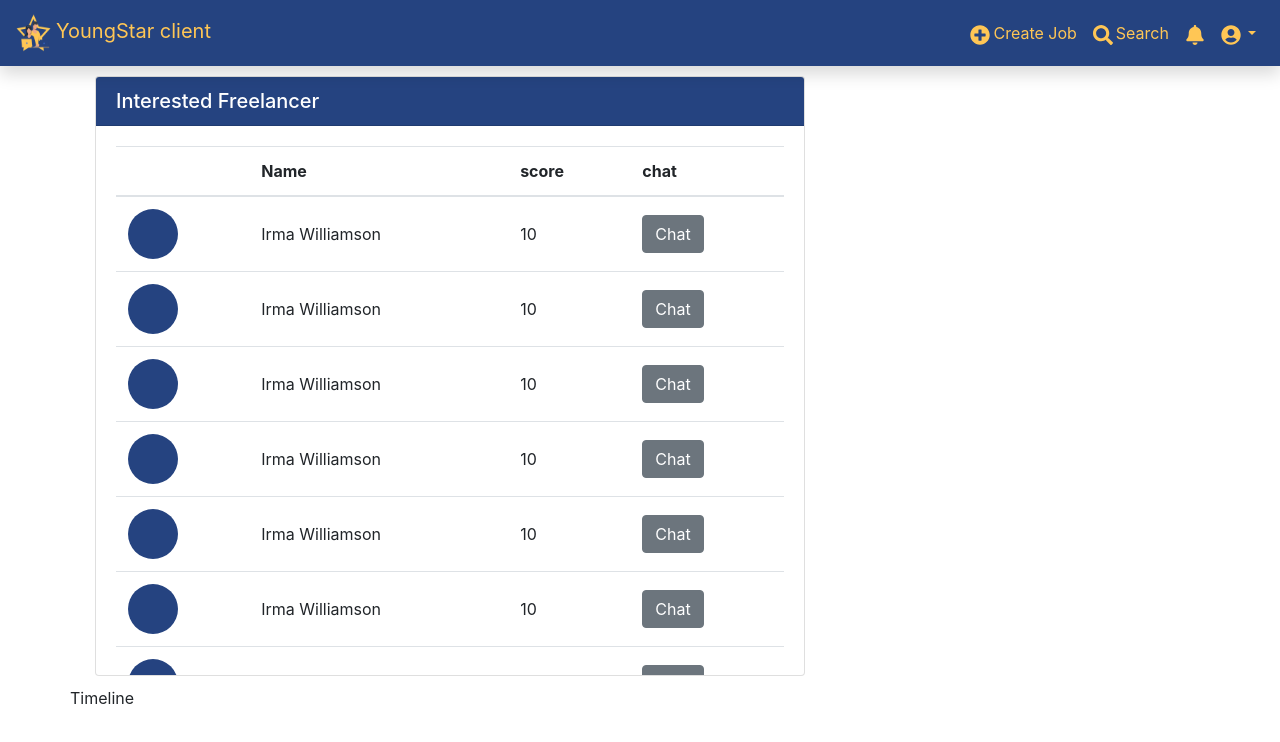
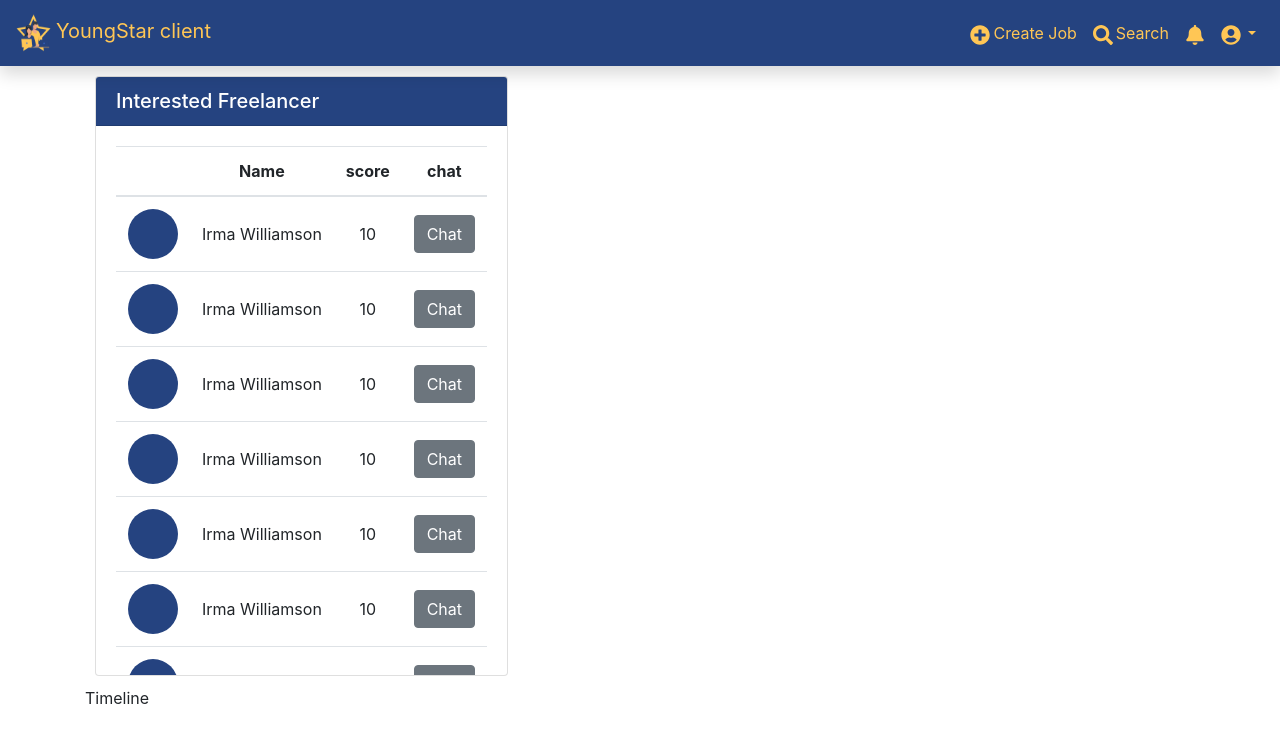
Before and after one commit to 2110423-2019-2/sec2_ShibaInu_front_end, a React (Create React App) app: page /client/dashboard in a window 1280 px wide. Shown: the top 742 px of the page. Built offline with nearby package versions, Linux system fonts and the light colour scheme.

Commit message:
change layout

```diff
--- a/src/DashboardClient.css
+++ b/src/DashboardClient.css
@@ -17,6 +17,9 @@
     margin: 0;
 }
 .table-freelancer td {
-    align-items: center;
+    text-align: center;
     vertical-align: middle;
 }
+.table-freelancer thead{
+    text-align: center;
+}
--- a/src/DashboardClient.js
+++ b/src/DashboardClient.js
@@ -20,13 +20,14 @@ class DashboardClient extends React.Component {
         <NavBar mode={this.state.mode} userDatas={""} />
         <Container>
           <header></header>
-          <Row>
-            <Col sm={8}>
-              <FreelancerBox />
+
+            <Col ></Col>
+            <Col >
+                <Row><FreelancerBox /></Row>
+                <Row>Timeline</Row>
             </Col>
-            <Col sm={4}></Col>
-          </Row>
-          <Row>Timeline</Row>
+
+
         </Container>
       </div>
     );
@@ -49,7 +50,9 @@ class FreelancerBox extends React.Component {
     };
     this.showInterestedList = this.showInterestedList.bind(this);
   }
+  componentDidUpdate(prevProps){
 
+  }
   showInterestedList() {
     return this.state.freelancerList.map(item => (
       <tr key={item.userId}>
```
